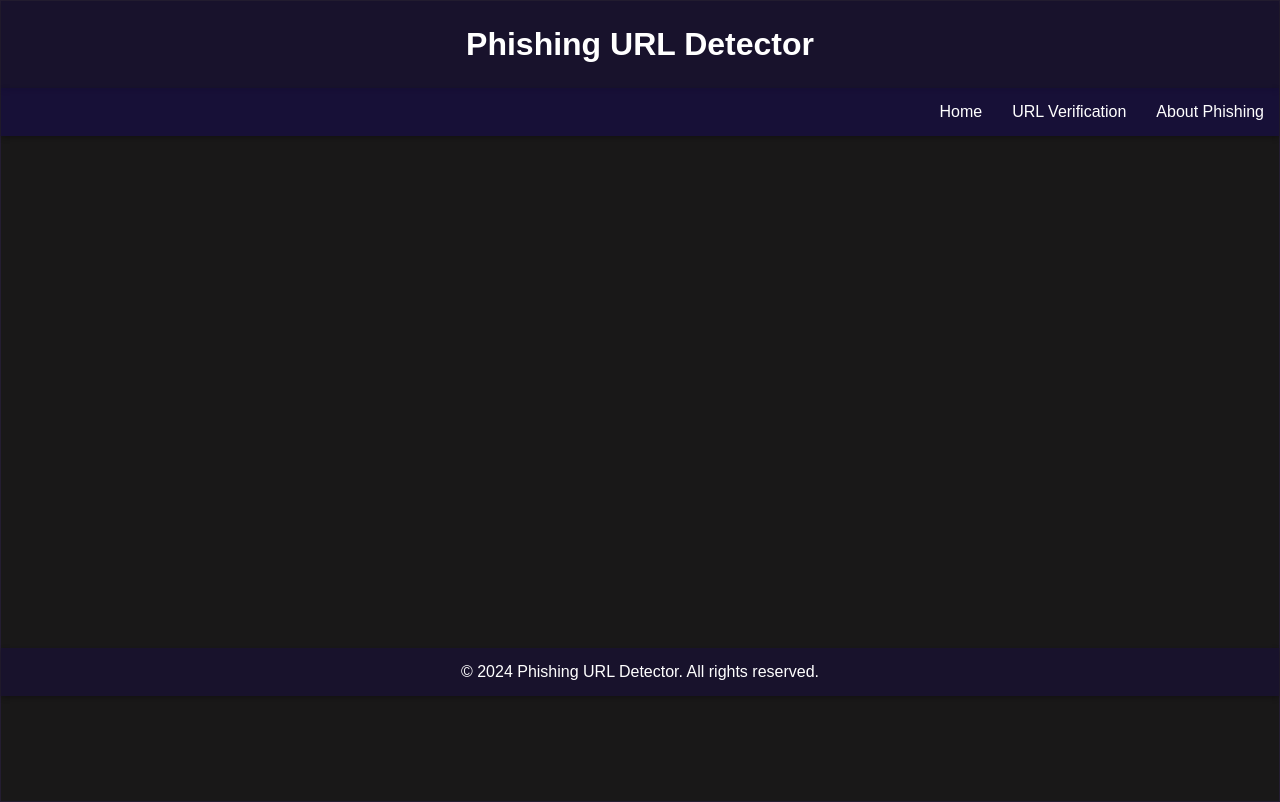
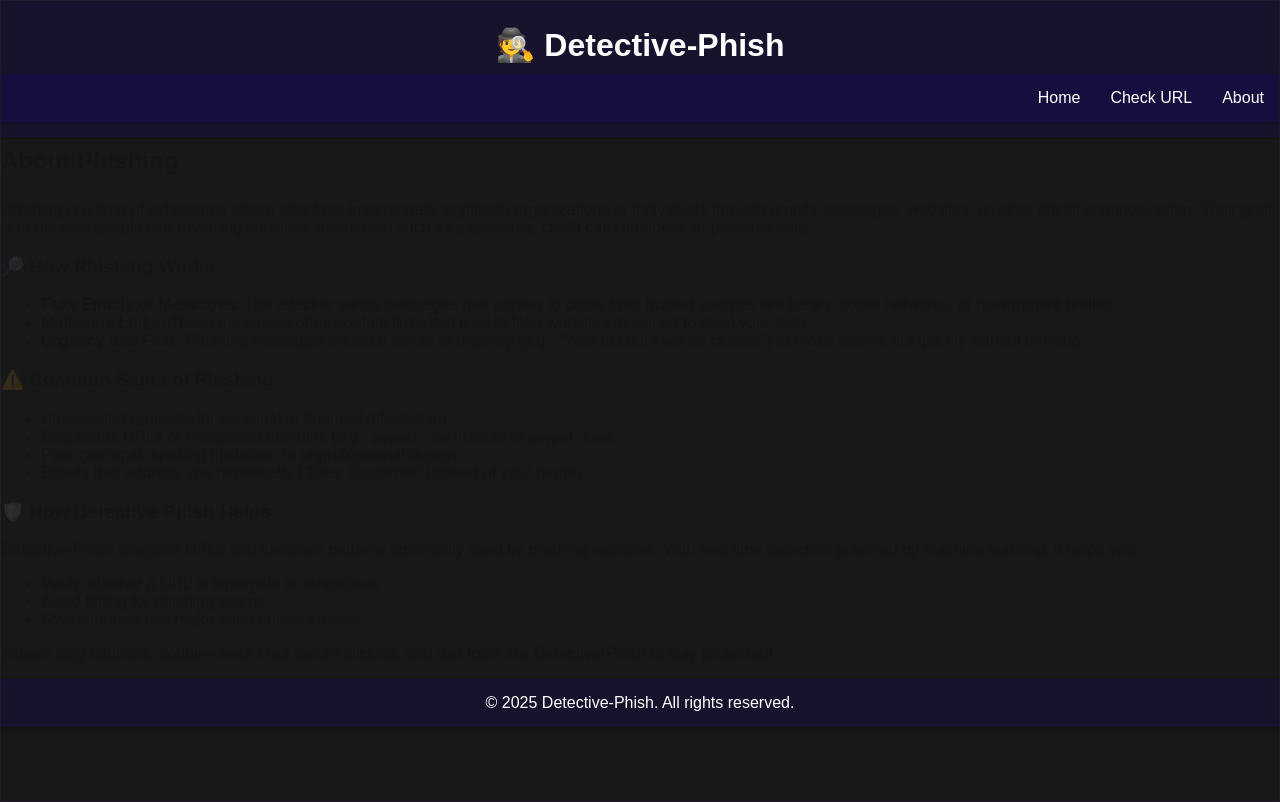
Before and after one commit to prathmesh284/Phishing-URL-Detection1, a Flask app: page /about in a window 1280 px wide. Run offline with Flask 3, Linux system fonts and the light colour scheme; parts of the project's set-up code (start-up, migrations or seed data) failed here and were passed over.

Commit message:
templates

```diff
--- a/templates/about.html
+++ b/templates/about.html
@@ -1,60 +1,85 @@
 <!DOCTYPE html>
 <html lang="en">
-<head>
-    <meta charset="UTF-8">
-    <meta name="viewport" content="width=device-width, initial-scale=1.0">
-    <title>Phishing URL Detector</title>
-    <link rel="stylesheet" href="static/style.css">
-</head>
-<body>
+  <head>
+    <meta charset="UTF-8" />
+    <meta name="viewport" content="width=device-width, initial-scale=1.0" />
+    <title>Detective-Phish | About</title>
+    <link rel="stylesheet" href="/static/style.css" />
+  </head>
+  <body>
     <header>
-        <h1>Phishing URL Detector</h1>
+      <h1>🕵️ Detective-Phish</h1>
+      <nav>
+        <a href="/">Home</a>
+        <a href="/phishing">Check URL</a>
+        <a href="/about">About</a>
+      </nav>
     </header>
-    <nav>
-        <br>
-        <a href="/">Home</a>
-        <a href="/phishing">URL Verification</a>
-        <a href="/about">About Phishing</a>
-    </nav>
-    <p></p>
-    <p></p>
-    <p></p>
-    <p></p>
-    <p></p>
-    <p></p>
-    <p></p>
-    <p></p>
-    <p></p>
-    <p></p>
-    <p></p>
-    <p></p>
-    <p></p>
-    <p></p>
-    <p></p>
-    <p></p>
+
+    <main class="center">
+      <section class="glass-card">
+        <h2>About Phishing</h2>
+        <p>
+          Phishing is a type of cybercrime where attackers impersonate
+          legitimate organizations or individuals through emails, messages,
+          websites, or other digital communication. Their goal is to deceive
+          people into revealing sensitive information such as passwords, credit
+          card numbers, or personal data.
+        </p>
+
+        <h3>🔎 How Phishing Works</h3>
+        <ul style="text-align: left">
+          <li>
+            <strong>Fake Emails or Messages:</strong> The attacker sends
+            messages that appear to come from trusted sources like banks, social
+            networks, or government bodies.
+          </li>
+          <li>
+            <strong>Malicious Links:</strong> These messages often contain links
+            that lead to fake websites designed to steal your data.
+          </li>
+          <li>
+            <strong>Urgency and Fear:</strong> Phishing messages create a sense
+            of urgency (e.g., "Your account will be closed!") to make victims
+            act quickly without thinking.
+          </li>
+        </ul>
+
+        <h3>⚠️ Common Signs of Phishing</h3>
+        <ul style="text-align: left">
+          <li>Unexpected requests for personal or financial information.</li>
+          <li>
+            Suspicious URLs or misspelled domains (e.g.,
+            <code>paypa1.com</code> instead of <code>paypal.com</code>).
+          </li>
+          <li>Poor grammar, spelling mistakes, or unprofessional design.</li>
+          <li>
+            Emails that address you generically ("Dear Customer" instead of your
+            name).
+          </li>
+        </ul>
+
+        <h3>🛡️ How Detective-Phish Helps</h3>
+        <p>
+          Detective-Phish analyzes URLs and identifies patterns commonly used by
+          phishing websites. With real-time detection powered by machine
+          learning, it helps you:
+        </p>
+        <ul style="text-align: left">
+          <li>Verify whether a URL is legitimate or suspicious.</li>
+          <li>Avoid falling for phishing scams.</li>
+          <li>Stay informed and make safer choices online.</li>
+        </ul>
+
+        <p>
+          Always stay cautious, double-check links before clicking, and use
+          tools like Detective-Phish to stay protected!
+        </p>
+      </section>
+    </main>
+
     <footer>
-        <p>&copy; 2024 Phishing URL Detector. All rights reserved.</p>
+      <p>&copy; 2025 Detective-Phish. All rights reserved.</p>
     </footer>
-    <script>
-        document.getElementById('url-form').addEventListener('submit', function(event) {
-            event.preventDefault();
-            const url = document.getElementById('url-input').value;
-            fetch('/predict', {
-                method: 'POST',
-                headers: {
-                    'Content-Type': 'application/json'
-                },
-                body: JSON.stringify({ url: url })
-            })
-            .then(response => response.json())
-            .then(data => {
-                const resultDiv = document.getElementById('result');
-                resultDiv.innerHTML = `<p>${data.url} is ${data.prediction}</p>`;
-            })
-            .catch(error => {
-                console.error('Error:', error);
-            });
-        });
-    </script>
-</body>
+  </body>
 </html>
```
Also changed, not shown: templates/index.html (+23 -31 lines), templates/phishing.html (+26 -31 lines).
